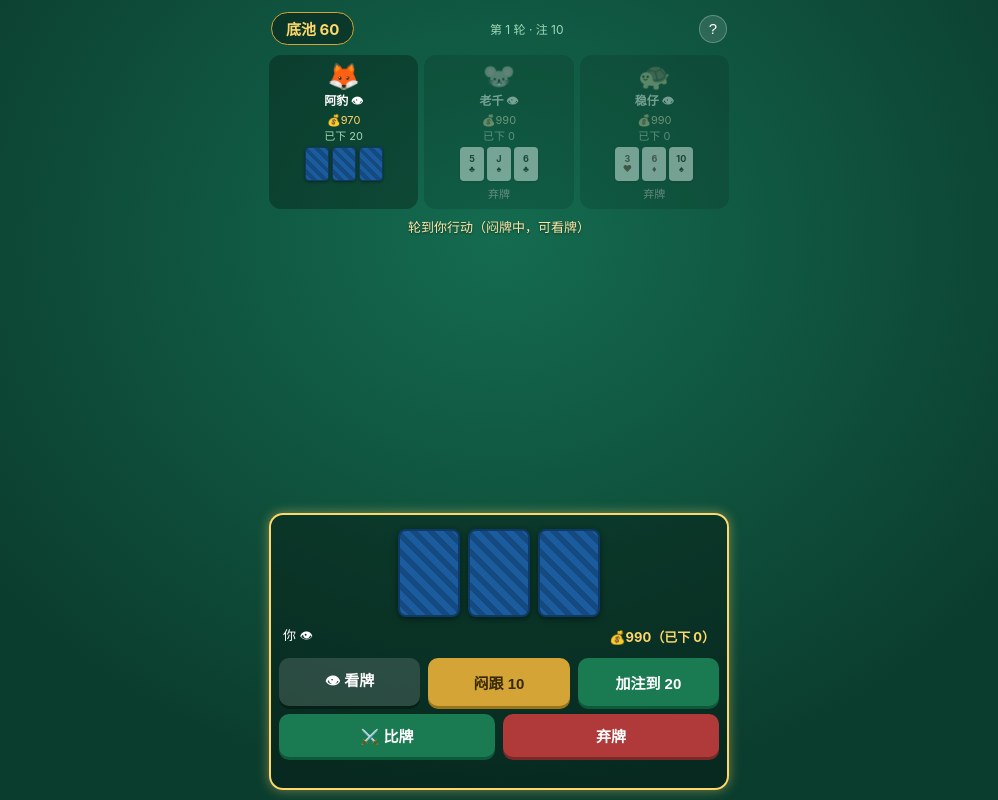
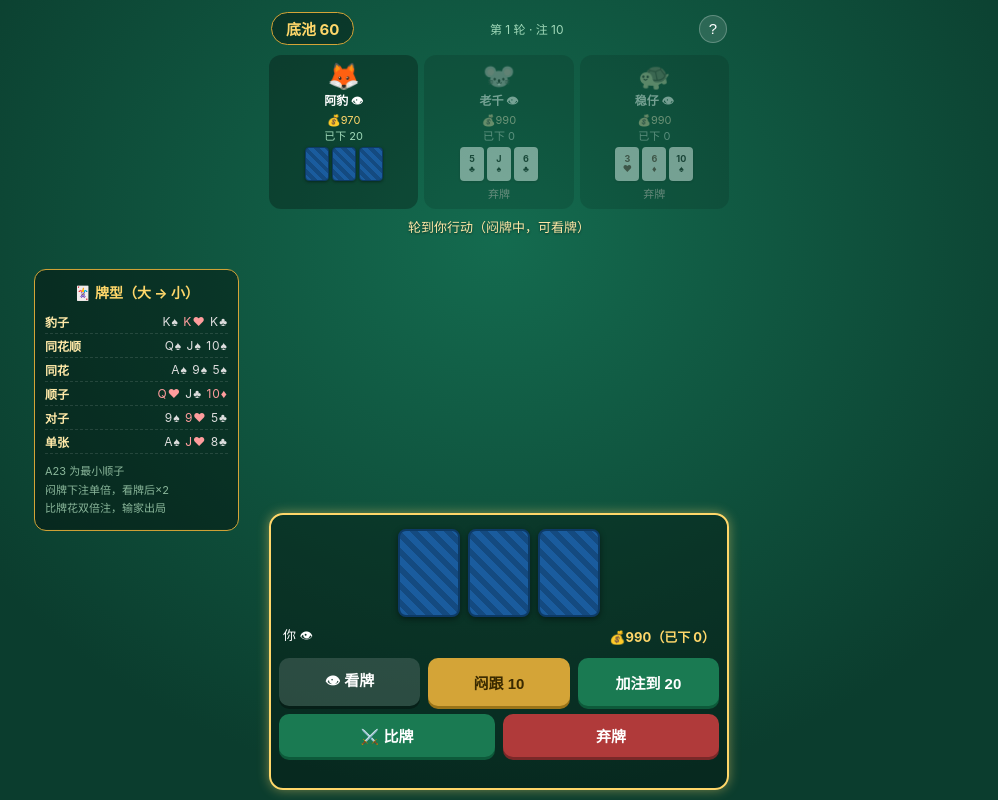
Before and after one commit to Civinar-Riley/blackjack-21, a website: page public/games/zhajinhua.html in a window 1280 px wide. Shown: the whole page, without its empty margins (141-1139 px from the left). Drawn offline with Linux system fonts and the light colour scheme.

Commit message:
feat: 炸金花加宽屏牌型介绍侧栏

```diff
--- a/public/games/zhajinhua.html
+++ b/public/games/zhajinhua.html
@@ -66,9 +66,31 @@ body{background:#0b3d2e;background:radial-gradient(ellipse at 50% 30%,#146b4f 0%
 #panel .btn{margin-top:12px;width:100%;flex:none}
 #helplist{text-align:left;font-size:13px;line-height:1.9;color:#e8f5e9}
 #helplist b{color:#ffd76a}
+/* 宽屏侧栏：牌型介绍 */
+#handguide{display:none}
+@media (min-width:920px){
+  #handguide{display:block;position:fixed;left:calc(50% - 240px - 225px);top:50%;transform:translateY(-50%);width:205px;background:rgba(0,0,0,.38);border:1px solid #d4a437;border-radius:12px;padding:12px 10px;font-size:12px}
+  #handguide h3{font-size:14px;color:#ffd76a;margin-bottom:8px;text-align:center}
+  #handguide .hr{display:flex;justify-content:space-between;align-items:center;padding:3px 0;border-bottom:1px dashed rgba(255,255,255,.12)}
+  #handguide .hr:last-of-type{border-bottom:none}
+  #handguide .hn{color:#ffe9a8;font-weight:700;white-space:nowrap}
+  #handguide .he{font-size:12px;letter-spacing:1px;white-space:nowrap}
+  #handguide .he .r{color:#ff9d9d}#handguide .he .b{color:#ddd}
+  #handguide .note{font-size:11px;color:#8ab69a;margin-top:8px;line-height:1.7}
+}
 </style>
 </head>
 <body>
+<aside id="handguide">
+  <h3>🃏 牌型（大 → 小）</h3>
+  <div class="hr"><span class="hn">豹子</span><span class="he"><span class="b">K♠</span> <span class="r">K♥</span> <span class="b">K♣</span></span></div>
+  <div class="hr"><span class="hn">同花顺</span><span class="he"><span class="b">Q♠</span> <span class="b">J♠</span> <span class="b">10♠</span></span></div>
+  <div class="hr"><span class="hn">同花</span><span class="he"><span class="b">A♠</span> <span class="b">9♠</span> <span class="b">5♠</span></span></div>
+  <div class="hr"><span class="hn">顺子</span><span class="he"><span class="r">Q♥</span> <span class="b">J♣</span> <span class="r">10♦</span></span></div>
+  <div class="hr"><span class="hn">对子</span><span class="he"><span class="b">9♠</span> <span class="r">9♥</span> <span class="b">5♣</span></span></div>
+  <div class="hr"><span class="hn">单张</span><span class="he"><span class="b">A♠</span> <span class="r">J♥</span> <span class="b">8♣</span></span></div>
+  <div class="note">A23 为最小顺子<br>闷牌下注单倍，看牌后×2<br>比牌花双倍注，输家出局</div>
+</aside>
 <div id="app">
   <div id="topbar">
     <div id="pot">底池 0</div>
```
